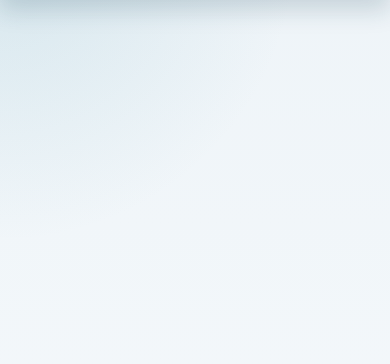
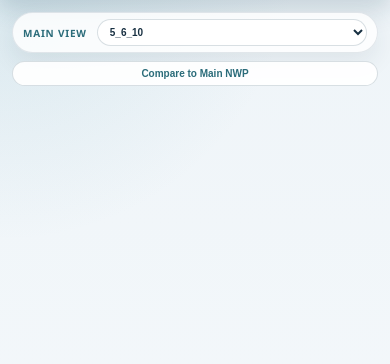
Before and after one commit to Jackweather/adkwx1, a Flask app: page / in a window 390 px wide. Shown: the part 56-420 px from the top of the page. Run offline with Flask 2, Linux system fonts and the light colour scheme.

Commit message:
Update index.html

```diff
--- a/templates/index.html
+++ b/templates/index.html
@@ -71,6 +71,61 @@
             min-width: 0;
             min-height: 0;
         }
+        .view-toolbar {
+            display: flex;
+            align-items: center;
+            justify-content: center;
+            gap: 12px;
+            padding: 14px 18px 0;
+            flex-wrap: wrap;
+        }
+        .view-control {
+            display: flex;
+            align-items: center;
+            gap: 10px;
+            padding: 8px 12px;
+            border-radius: 999px;
+            background: rgba(255, 255, 255, 0.82);
+            border: 1px solid var(--surface-border);
+            box-shadow: 0 10px 24px rgba(24, 48, 66, 0.08);
+        }
+        .view-control-label {
+            font-size: 12px;
+            font-weight: 700;
+            letter-spacing: 0.08em;
+            text-transform: uppercase;
+            color: var(--accent-strong);
+        }
+        .view-select {
+            min-width: 180px;
+            border: 1px solid rgba(15, 59, 82, 0.16);
+            border-radius: 999px;
+            padding: 8px 12px;
+            background: rgba(255, 255, 255, 0.96);
+            color: var(--text);
+            font-size: 13px;
+            font-weight: 600;
+        }
+        .compare-toggle {
+            border: 1px solid rgba(15, 59, 82, 0.16);
+            border-radius: 999px;
+            padding: 10px 16px;
+            background: rgba(255, 255, 255, 0.92);
+            color: var(--accent-strong);
+            font-size: 13px;
+            font-weight: 700;
+            cursor: pointer;
+            transition: background 0.2s ease, color 0.2s ease, border-color 0.2s ease;
+        }
+        .compare-toggle.is-active {
+            background: var(--accent-strong);
+            color: white;
+            border-color: var(--accent-strong);
+        }
+        .compare-toggle:disabled {
+            opacity: 0.55;
+            cursor: default;
+        }
         /* slide holder */
         .slider-container {
             flex: 1;
@@ -221,6 +277,21 @@
                 padding: 12px;
                 overflow: hidden;
             }
+            .view-toolbar {
+                padding: 12px 12px 0;
+                gap: 8px;
+            }
+            .view-control {
+                width: 100%;
+                justify-content: space-between;
+            }
+            .view-select {
+                min-width: 0;
+                flex: 1;
+            }
+            .compare-toggle {
+                width: 100%;
+            }
             .slider-controls {
                 padding: 12px;
             }
@@ -287,19 +360,23 @@
                 border-radius: 14px;
             }
             .panel-header {
-                top: 6px;
-                left: 6px;
-                right: 6px;
                 gap: 4px;
+                margin-bottom: 6px;
             }
             .panel-label {
                 font-size: 10px;
                 padding: 4px 6px;
             }
-            .panel-select {
-                max-width: 56%;
+            .view-control {
+                padding: 6px 10px;
+            }
+            .view-control-label {
                 font-size: 10px;
-                padding: 4px 6px;
+            }
+            .view-select,
+            .compare-toggle {
+                font-size: 10px;
+                padding: 6px 8px;
             }
             .slider-controls {
                 padding-top: 8px;
@@ -337,29 +416,33 @@
             <!-- empty left area -->
         </div>
         <div class="main-content">
+            <div class="view-toolbar">
+                <label class="view-control" for="primaryGroupSelect">
+                    <span class="view-control-label">Main View</span>
+                    <select id="primaryGroupSelect" class="view-select" aria-label="Choose main image">
+                        {% for group in groups %}
+                        <option value="{{ group }}"{% if group == default_panel_groups[0] %} selected{% endif %}>{{ group }}</option>
+                        {% endfor %}
+                    </select>
+                </label>
+                <button type="button" class="compare-toggle" id="compareToggle">Compare to Main NWP</button>
+            </div>
             <div class="slider-container">
                 {% for slide in slides %}
                 <div class="slide{% if loop.first %} active{% endif %}" data-index="{{ slide.index }}">
-                    {% for group in default_panel_groups %}
-                    {% set panel_index = loop.index0 %}
-                    {% set image = slide.images.get(group) %}
-                    <div class="panel" data-panel-index="{{ panel_index }}">
+                    {% set primary_group = default_panel_groups[0] %}
+                    {% set image = slide.images.get(primary_group) %}
+                    <div class="panel" data-group="{{ primary_group }}">
                         <div class="panel-header">
-                            <div class="panel-label">Panel {{ panel_index + 1 }}</div>
-                            <select class="panel-select" data-panel-index="{{ panel_index }}" aria-label="Choose image for panel {{ panel_index + 1 }}">
-                                {% for option_group in groups %}
-                                <option value="{{ option_group }}"{% if option_group == group %} selected{% endif %}>{{ option_group }}</option>
-                                {% endfor %}
-                            </select>
+                            <div class="panel-label">{{ primary_group }}</div>
                         </div>
                         <img
-                            {% if image %}src="{{ url_for('serve_png', group=group, filename=image.filename, v=image.version) }}"{% endif %}
-                            alt="Forecast {{ group }}"
+                            {% if image %}src="{{ url_for('serve_png', group=primary_group, filename=image.filename, v=image.version) }}"{% endif %}
+                            alt="Forecast {{ primary_group }}"
                             class="panel-image{% if not image %} is-hidden{% endif %}"
                         >
-                        <div class="empty{% if image %} is-hidden{% endif %}">No image for {{ group }}</div>
+                        <div class="empty{% if image %} is-hidden{% endif %}">No image for {{ primary_group }}</div>
                     </div>
-                    {% endfor %}
                 </div>
                 {% endfor %}
             </div>
@@ -373,109 +456,116 @@
     <script id="defaultPanelGroups" type="application/json">{{ default_panel_groups | tojson }}</script>
     <script>
         const sliderContainer = document.querySelector('.slider-container');
-        const allGroups = Array.from(
-            new Set(
-                Array.from(document.querySelectorAll('.panel-select option')).map((option) => option.value)
-            )
-        );
         const slideDataElement = document.getElementById('slideData');
         const defaultPanelGroupsElement = document.getElementById('defaultPanelGroups');
+        const primaryGroupSelect = document.getElementById('primaryGroupSelect');
+        const compareToggle = document.getElementById('compareToggle');
+        const COMPARE_GROUP = 'main_NWP';
         let slideData = slideDataElement ? JSON.parse(slideDataElement.textContent) : [];
         const defaultPanelGroups = defaultPanelGroupsElement ? JSON.parse(defaultPanelGroupsElement.textContent) : [];
+        const allGroups = primaryGroupSelect ? Array.from(primaryGroupSelect.options).map((option) => option.value) : [];
+        const DEFAULT_PRIMARY_GROUP = defaultPanelGroups.find((group) => group !== COMPARE_GROUP) || defaultPanelGroups[0] || allGroups[0] || '';
         const sliderBar = document.getElementById('sliderBar');
         const forecastHour = document.getElementById('forecastHour');
         let lastSlideSignature = JSON.stringify(slideData);
         const REFRESH_INTERVAL_MS = 30000;
-        const PANEL_SELECTIONS_KEY = 'adkwx-panel-selections-v2';
-        let selectedGroups = loadSelectedGroups();
+        const PRIMARY_GROUP_KEY = 'adkwx-primary-group-v1';
+        const COMPARE_MODE_KEY = 'adkwx-compare-main-nwp-v1';
+        let selectedPrimaryGroup = loadSelectedPrimaryGroup();
+        let compareWithMainNwp = loadCompareMode();
         let slideElements = [];
         let currentSlideIndex = 0;
 
-        function loadSelectedGroups() {
+        function loadSelectedPrimaryGroup() {
             try {
-                const savedSelections = JSON.parse(window.localStorage.getItem(PANEL_SELECTIONS_KEY) || 'null');
-                if (Array.isArray(savedSelections) && savedSelections.length === defaultPanelGroups.length) {
-                    return savedSelections;
+                const savedGroup = window.localStorage.getItem(PRIMARY_GROUP_KEY);
+                if (savedGroup && allGroups.includes(savedGroup)) {
+                    return savedGroup;
                 }
             } catch (error) {
-                console.warn('Failed to load saved panel selections', error);
+                console.warn('Failed to load saved primary group', error);
             }
-            return [...defaultPanelGroups];
+            return DEFAULT_PRIMARY_GROUP;
         }
 
-        function saveSelectedGroups() {
+        function saveSelectedPrimaryGroup() {
             try {
-                window.localStorage.setItem(PANEL_SELECTIONS_KEY, JSON.stringify(selectedGroups));
+                window.localStorage.setItem(PRIMARY_GROUP_KEY, selectedPrimaryGroup);
             } catch (error) {
-                console.warn('Failed to save panel selections', error);
+                console.warn('Failed to save primary group', error);
             }
         }
 
-        function syncPanelSelects() {
-            document.querySelectorAll('.panel').forEach((panel) => {
-                const panelIndex = Number(panel.dataset.panelIndex);
-                const panelSelect = panel.querySelector('.panel-select');
-                const selectedGroup = selectedGroups[panelIndex] || defaultPanelGroups[panelIndex] || '';
-                if (panelSelect && panelSelect.value !== selectedGroup) {
-                    panelSelect.value = selectedGroup;
-                }
-            });
+        function loadCompareMode() {
+            try {
+                return window.localStorage.getItem(COMPARE_MODE_KEY) === 'true';
+            } catch (error) {
+                console.warn('Failed to load compare mode', error);
+                return false;
+            }
         }
 
-        function attachPanelSelectionHandler(select) {
-            const handlePanelSelection = (event) => {
-                const panelIndex = Number(event.target.dataset.panelIndex);
-                selectedGroups[panelIndex] = event.target.value;
-                saveSelectedGroups();
-                renderSlides();
-            };
-
-            select.addEventListener('input', handlePanelSelection);
-            select.addEventListener('change', handlePanelSelection);
+        function saveCompareMode() {
+            try {
+                window.localStorage.setItem(COMPARE_MODE_KEY, String(compareWithMainNwp));
+            } catch (error) {
+                console.warn('Failed to save compare mode', error);
+            }
         }
 
-        function createPanelElement(slide, panelIndex) {
-            const selectedGroup = selectedGroups[panelIndex] || defaultPanelGroups[panelIndex] || '';
-            const imageData = selectedGroup ? slide.images[selectedGroup] : null;
+        function formatGroupLabel(group) {
+            if (group === 'main_NWP') {
+                return 'Main NWP';
+            }
+            return group.replaceAll('_', ' / ');
+        }
+
+        function syncToolbarControls() {
+            if (primaryGroupSelect && primaryGroupSelect.value !== selectedPrimaryGroup) {
+                primaryGroupSelect.value = selectedPrimaryGroup;
+            }
+
+            const compareDisabled = selectedPrimaryGroup === COMPARE_GROUP;
+            if (compareDisabled) {
+                compareWithMainNwp = false;
+            }
+
+            if (compareToggle) {
+                compareToggle.disabled = compareDisabled;
+                compareToggle.classList.toggle('is-active', compareWithMainNwp && !compareDisabled);
+                compareToggle.textContent = compareDisabled
+                    ? 'Compare unavailable for Main NWP'
+                    : (compareWithMainNwp ? 'Hide Main NWP Compare' : 'Compare to Main NWP');
+                compareToggle.setAttribute('aria-pressed', String(compareWithMainNwp && !compareDisabled));
+            }
+        }
+
+        function createPanelElement(slide, group) {
+            const imageData = group ? slide.images[group] : null;
 
             const panel = document.createElement('div');
             panel.className = 'panel';
-            panel.dataset.panelIndex = String(panelIndex);
+            panel.dataset.group = group;
 
             const panelHeader = document.createElement('div');
             panelHeader.className = 'panel-header';
 
             const panelLabel = document.createElement('div');
             panelLabel.className = 'panel-label';
-            panelLabel.textContent = `Panel ${panelIndex + 1}`;
-
-            const panelSelect = document.createElement('select');
-            panelSelect.className = 'panel-select';
-            panelSelect.dataset.panelIndex = String(panelIndex);
-            panelSelect.setAttribute('aria-label', `Choose image for panel ${panelIndex + 1}`);
-
-            allGroups.forEach((group) => {
-                const option = document.createElement('option');
-                option.value = group;
-                option.textContent = group;
-                option.selected = group === selectedGroup;
-                panelSelect.appendChild(option);
-            });
-            attachPanelSelectionHandler(panelSelect);
+            panelLabel.textContent = formatGroupLabel(group);
 
             panelHeader.appendChild(panelLabel);
-            panelHeader.appendChild(panelSelect);
 
             const image = document.createElement('img');
             image.className = 'panel-image';
-            image.alt = `Forecast ${selectedGroup}`;
+            image.alt = `Forecast ${formatGroupLabel(group)}`;
 
             const empty = document.createElement('div');
             empty.className = 'empty';
-            empty.textContent = `No image for ${selectedGroup}`;
+            empty.textContent = `No image for ${formatGroupLabel(group)}`;
 
             if (imageData) {
-                image.src = buildImageUrl(selectedGroup, imageData);
+                image.src = buildImageUrl(group, imageData);
                 empty.classList.add('is-hidden');
             } else {
                 image.classList.add('is-hidden');
@@ -487,7 +577,24 @@
             return panel;
         }
 
+        function updateSlidePanels(index) {
+            const slide = slideElements[index];
+            const data = slideData[index];
+            if (!slide || !data) {
+                return;
+            }
+
+            slide.innerHTML = '';
+            slide.classList.toggle('is-compare', compareWithMainNwp && selectedPrimaryGroup !== COMPARE_GROUP);
+            slide.appendChild(createPanelElement(data, selectedPrimaryGroup));
+
+            if (compareWithMainNwp && selectedPrimaryGroup !== COMPARE_GROUP) {
+                slide.appendChild(createPanelElement(data, COMPARE_GROUP));
+            }
+        }
+
         function renderSlides() {
+            syncToolbarControls();
             currentSlideIndex = Math.min(currentSlideIndex, Math.max(slideData.length - 1, 0));
             sliderContainer.innerHTML = '';
 
@@ -497,10 +604,6 @@
                 slideElement.dataset.index = slide.index;
                 if (index === currentSlideIndex) {
                     slideElement.classList.add('active');
-                }
-
-                for (let panelIndex = 0; panelIndex < defaultPanelGroups.length; panelIndex += 1) {
-                    slideElement.appendChild(createPanelElement(slide, panelIndex));
                 }
 
                 sliderContainer.appendChild(slideElement);
@@ -529,37 +632,13 @@
                 return;
             }
 
-            syncPanelSelects();
+            slide.innerHTML = '';
+            slide.classList.toggle('is-compare', compareWithMainNwp && selectedPrimaryGroup !== COMPARE_GROUP);
+            slide.appendChild(createPanelElement(data, selectedPrimaryGroup));
 
-            slide.querySelectorAll('.panel').forEach((panel) => {
-                const panelIndex = Number(panel.dataset.panelIndex);
-                const panelSelect = panel.querySelector('.panel-select');
-                const selectedGroup = selectedGroups[panelIndex] || defaultPanelGroups[panelIndex] || null;
-                const imageData = selectedGroup ? data.images[selectedGroup] : null;
-                const image = panel.querySelector('.panel-image');
-                const empty = panel.querySelector('.empty');
-
-                if (!selectedGroup || !image || !empty) {
-                    return;
-                }
-
-                if (panelSelect) {
-                    panelSelect.value = selectedGroup;
-                }
-
-                empty.textContent = `No image for ${selectedGroup}`;
-                image.alt = `Forecast ${selectedGroup}`;
-
-                if (imageData) {
-                    image.src = buildImageUrl(selectedGroup, imageData);
-                    image.classList.remove('is-hidden');
-                    empty.classList.add('is-hidden');
-                } else {
-                    image.removeAttribute('src');
-                    image.classList.add('is-hidden');
-                    empty.classList.remove('is-hidden');
-                }
-            });
+            if (compareWithMainNwp && selectedPrimaryGroup !== COMPARE_GROUP) {
+                slide.appendChild(createPanelElement(data, COMPARE_GROUP));
+            }
         }
 
         function formatIndex(idx) {
@@ -606,8 +685,32 @@
             showSlide(parseInt(event.target.value, 10));
         });
 
+        if (primaryGroupSelect) {
+            primaryGroupSelect.addEventListener('input', (event) => {
+                selectedPrimaryGroup = event.target.value;
+                if (selectedPrimaryGroup === COMPARE_GROUP) {
+                    compareWithMainNwp = false;
+                }
+                saveSelectedPrimaryGroup();
+                saveCompareMode();
+                renderSlides();
+            });
+        }
+
+        if (compareToggle) {
+            compareToggle.addEventListener('click', () => {
+                if (selectedPrimaryGroup === COMPARE_GROUP) {
+                    return;
+                }
+                compareWithMainNwp = !compareWithMainNwp;
+                saveCompareMode();
+                renderSlides();
+            });
+        }
+
         // initialize
-        saveSelectedGroups();
+        saveSelectedPrimaryGroup();
+        saveCompareMode();
         renderSlides();
         window.setInterval(refreshSlideData, REFRESH_INTERVAL_MS);
     </script>
```
Also changed, not shown: other parts of templates/index.html (+40 -35 lines).
